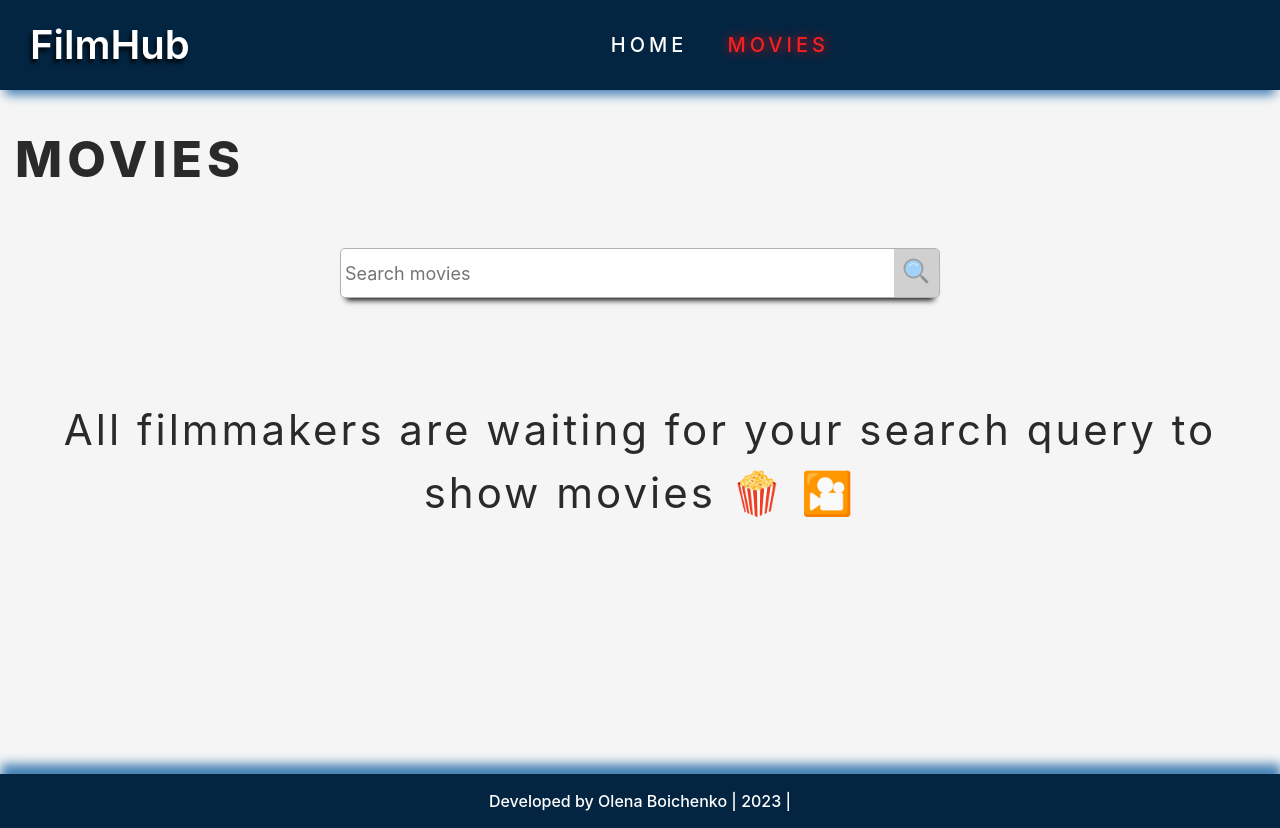
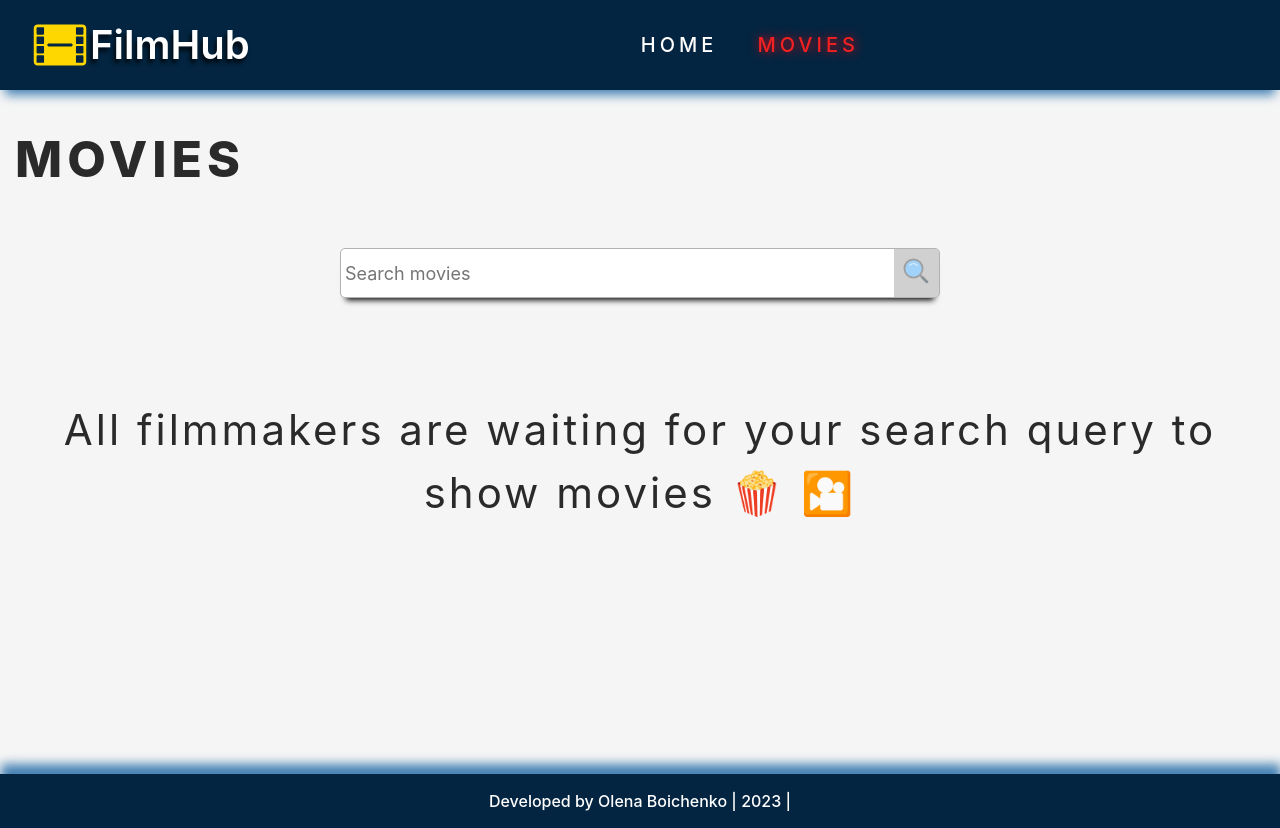
Before and after one commit to Olena1010/goit-react-hw-05-movies, a React (Create React App) app: page /goit-react-hw-05-movies/movies in a window 1280 px wide. Built offline with nearby package versions, Linux system fonts and the light colour scheme.

Commit message:
added edits

```diff
--- a/src/components/Logo/Logo.jsx
+++ b/src/components/Logo/Logo.jsx
@@ -1,10 +1,12 @@
 import { NavLink } from 'react-router-dom';
+import { IoIosFilm } from 'react-icons/io';
 import { AppName, AppNameExpansion } from './Logo.styled';
 
 
 const Logo = () => {
     return (
       <AppName>
+        <IoIosFilm  />
         <NavLink to="/">Film</NavLink>
         <AppNameExpansion>Hub</AppNameExpansion>
       </AppName>
--- a/src/components/Logo/Logo.styled.jsx
+++ b/src/components/Logo/Logo.styled.jsx
@@ -1,14 +1,30 @@
 import styled from '@emotion/styled';
 
-export const AppName = styled.span`
+export const AppName = styled.div`
+  display: flex;
   font-size: 40px;
   font-weight: 600;
-  // margin: 0 50px;
   color: #ffffff;
   text-shadow: -2px 4px 4px rgb(0 0 0 / 80%);
+   @media screen and (max-width: 425px) {
+  font-size: 34px;}
+
+  svg {
+    color: #ffd700;
+    width: 45px;
+    height: 50px;
+    padding-top: 5px;
+    @media screen and (min-width: 760px) {
+      width: 60px;
+      height: 60px;
+      padding-top: 0px;
+    }
+  }
 `;
 
 export const AppNameExpansion = styled.span`
-  // font-size: 40px;
+  @media screen and (max-width: 425px) {
+    font-size: 34px;
+  }
   // text-shadow: none;
 `;
--- a/src/components/MovieCard/MovieCard.styled.jsx
+++ b/src/components/MovieCard/MovieCard.styled.jsx
@@ -60,7 +60,6 @@ export const MovieRelease = styled.span`
 
 export const MovieRating = styled.span`
   font-size: 16px;
-  // text-align: center;
 `;
 
 export const VoteNum = styled.div`
--- a/src/components/MovieDetails/MovieDetails.jsx
+++ b/src/components/MovieDetails/MovieDetails.jsx
@@ -1,5 +1,5 @@
 import PropTypes from 'prop-types';
-// import { TfiVideoClapper } from 'react-icons/tfi';
+import { IoIosFilm } from 'react-icons/io';
 import {
   MovieWrapper,
   MoviePoster,
@@ -8,6 +8,7 @@ import {
   MovieRelease,
   MovieRating,
   VoteNum,
+  VoteNumTo,
   GenresName,
   GenresList,
   GenresItem,
@@ -66,12 +67,12 @@ const MovieDetails = ({ movieData }) => {
           <MovieOverview>Overview is absent.</MovieOverview>
         )}
         {homepage && (
-          <MovieHomepage
-
-            href={homepage} target="_blank">
-            {homepage}
-
-          </MovieHomepage>
+          <VoteNumTo>
+            <IoIosFilm size={36} color="#ffd700" />
+            <MovieHomepage href={homepage} target="_blank">
+              {homepage}
+            </MovieHomepage>
+          </VoteNumTo>
         )}
       </InfoWrapper>
     </MovieWrapper>
--- a/src/components/MovieDetails/MovieDetails.styled.jsx
+++ b/src/components/MovieDetails/MovieDetails.styled.jsx
@@ -1,4 +1,5 @@
 import styled from '@emotion/styled';
+
 
 export const MovieWrapper = styled.div`
  @media screen and (min-width: 760px) {
@@ -44,6 +45,11 @@ export const VoteNum = styled.span`
   color: #ffd700;
   text-shadow: 1px 0 11px rgb(255 0 0 / 90%);
 `;
+export const VoteNumTo = styled.div`
+  display: flex;
+  margin-top: 10px;
+  @media screen and (min-width: 760px) {  }
+`;
 
 export const GenresName = styled.p`
   font-size: 20px;
@@ -69,15 +75,15 @@ export const MovieOverview = styled.p`
 
 export const MovieHomepage = styled.a`
   font-size: 10px;
-  margin-top: 30px;
+  margin-top: 9px;
   color: #191970;
+
   &:hover {
     color: #800000;
   }
   @media screen and (min-width: 760px) {
     font-size: 18px;
     letter-spacing: 1px;
+    margin-top: 3px;
   }
 `;
-// IoIosFilm
-//TfiVideoClapper
```
Also changed, not shown: public/favicon.png (added), src/components/MovieDetails/video.svg (added).
